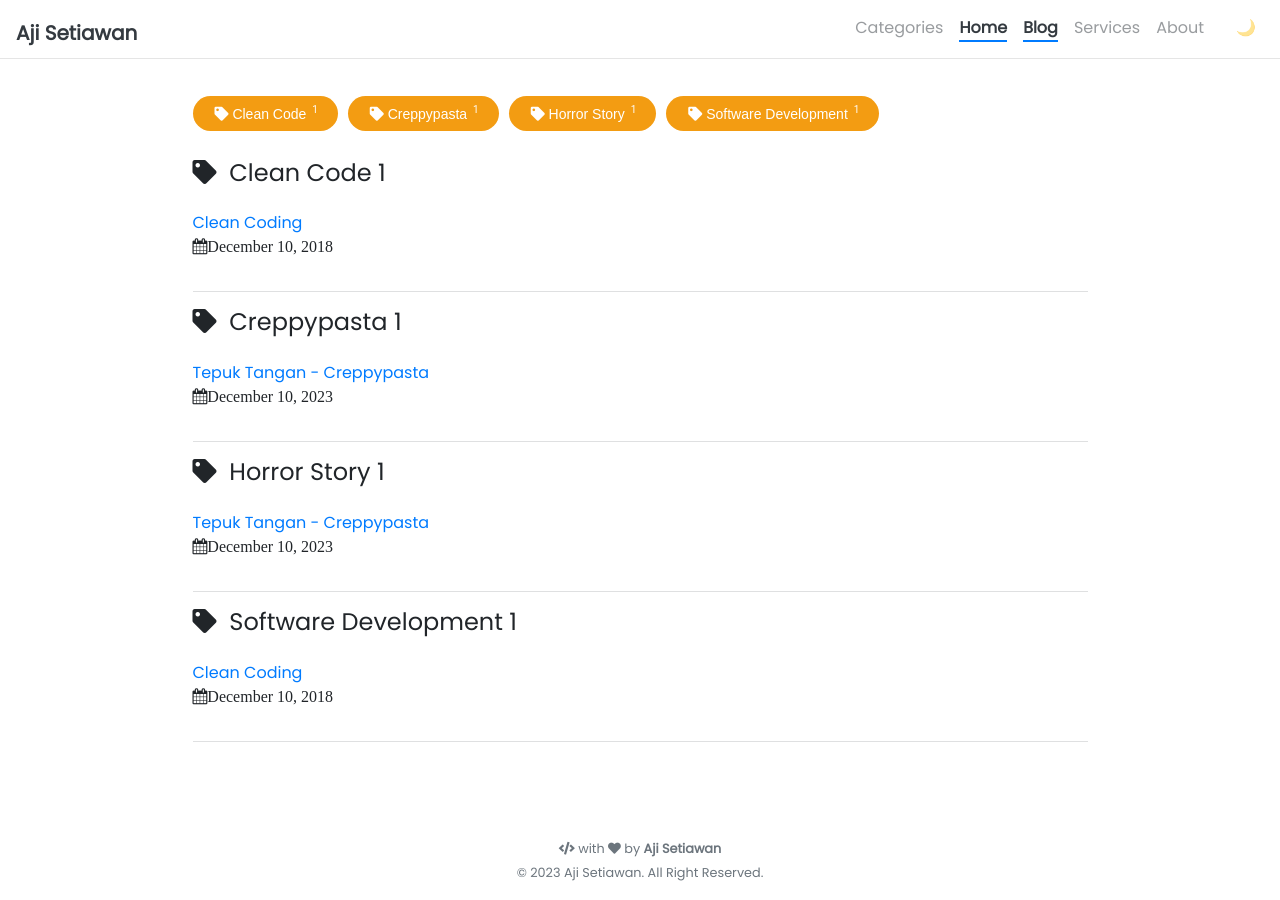
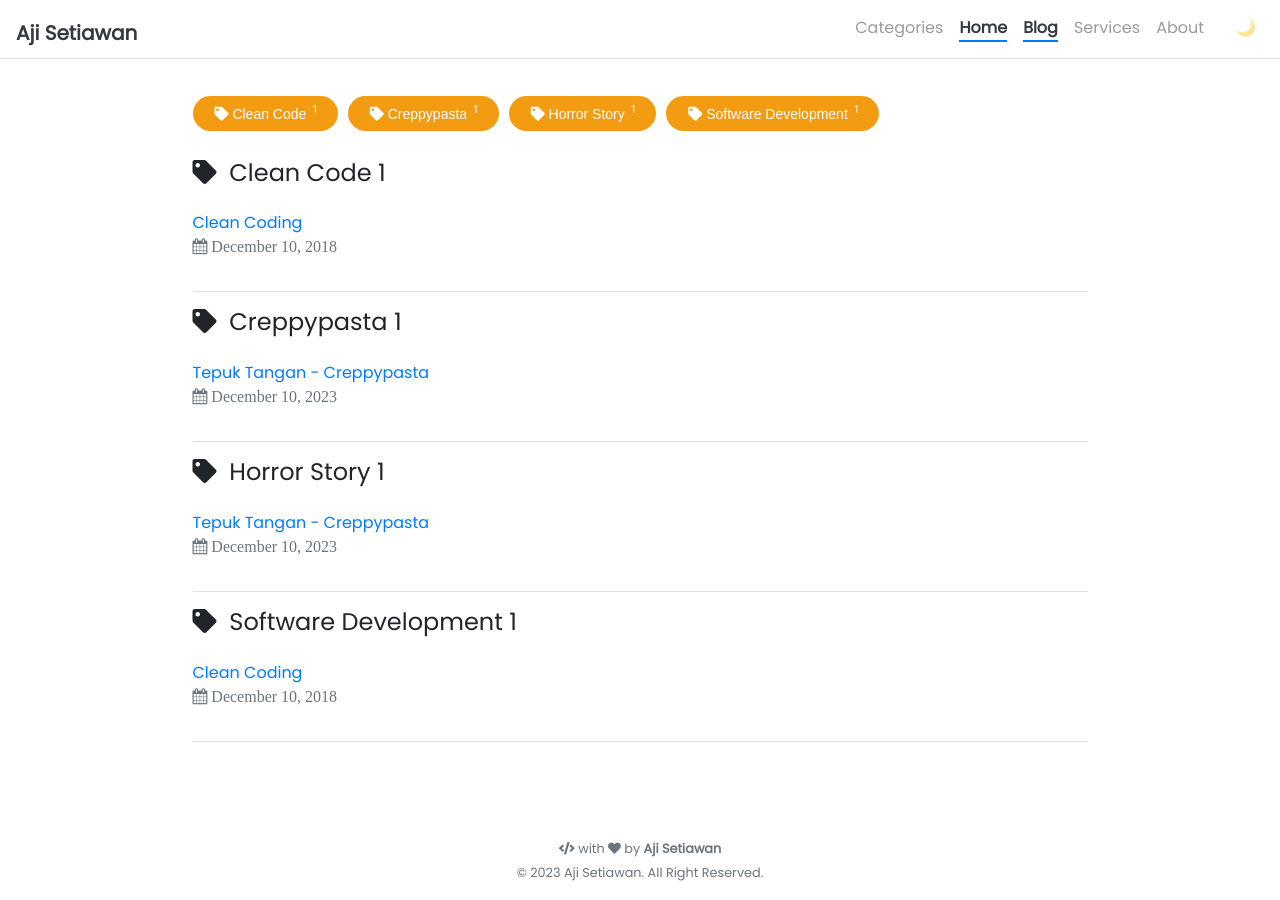
Before and after one commit to ajisetiawan716/ajisetiawan716.github.io, a Jekyll site: the page built from pages/tags.html, in a window 1280 px wide. Built offline with Jekyll 4.4.1, drawn with Linux system fonts in a browser that asks for light colours; nearby versions of some CDN libraries; comment, search, counter and statistics services are not loaded.

Commit message:
Update tags.html

```diff
--- a/_includes/blog/tags.html
+++ b/_includes/blog/tags.html
@@ -25,8 +25,8 @@
         {%- for post in site.tags[tag] -%}
             <div class="tag-entry">
                 <a href="{{ post.url | relative_url }}">{{- post.title | strip_html -}}</a>
-                <div class="entry-date">
-                              <span class="fa fa-calendar"><time datetime="{{- post.date | date_to_xmlschema -}}">{{- post.date | date: date_format -}}</time></span>
+                <div class="text-muted">
+                              <span class="fa fa-calendar"> <time datetime="{{- post.date | date_to_xmlschema -}}">{{- post.date | date: date_format -}}</time></span>
                 </div>
             </div>
         {%- endfor -%}
```
